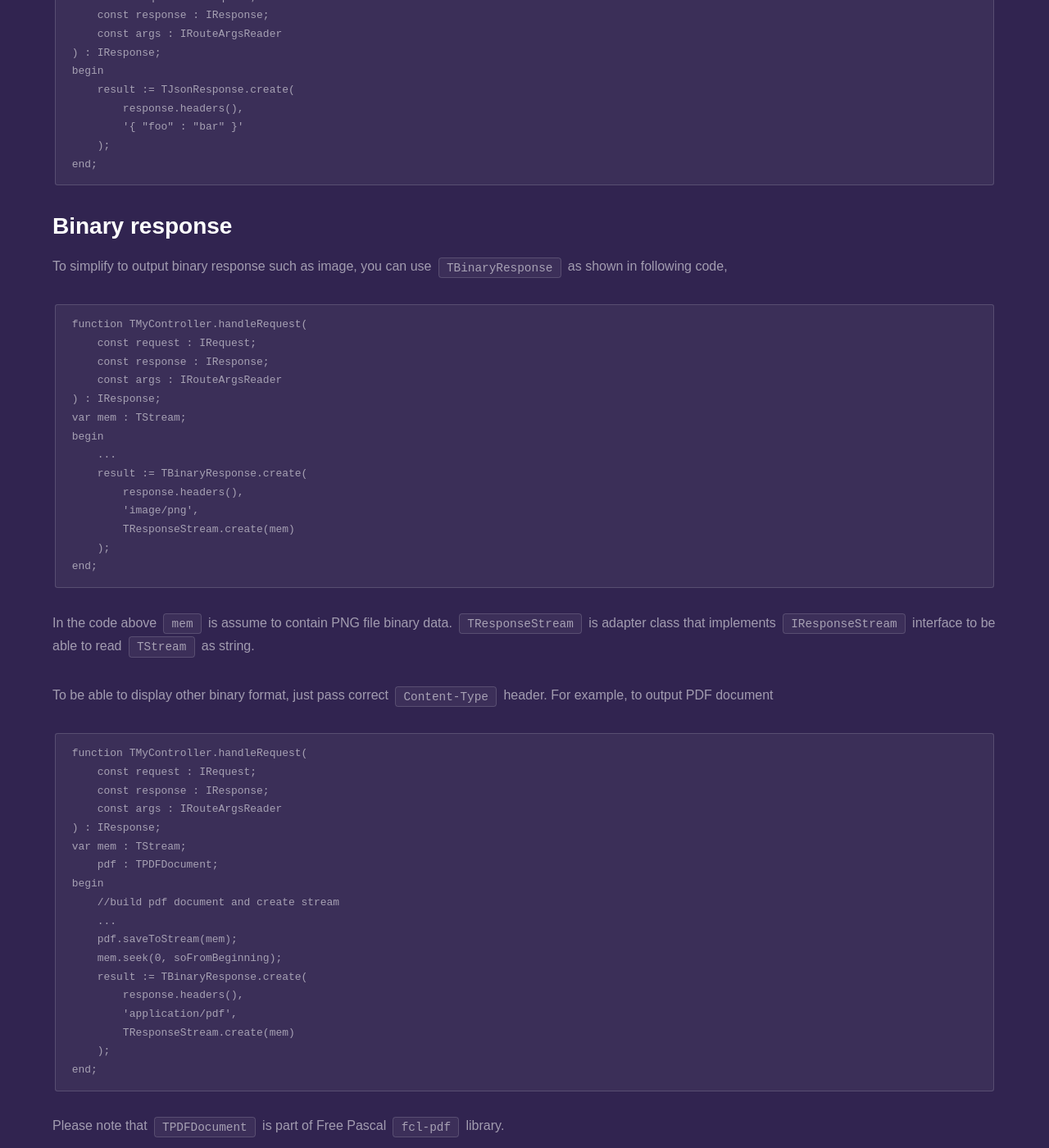
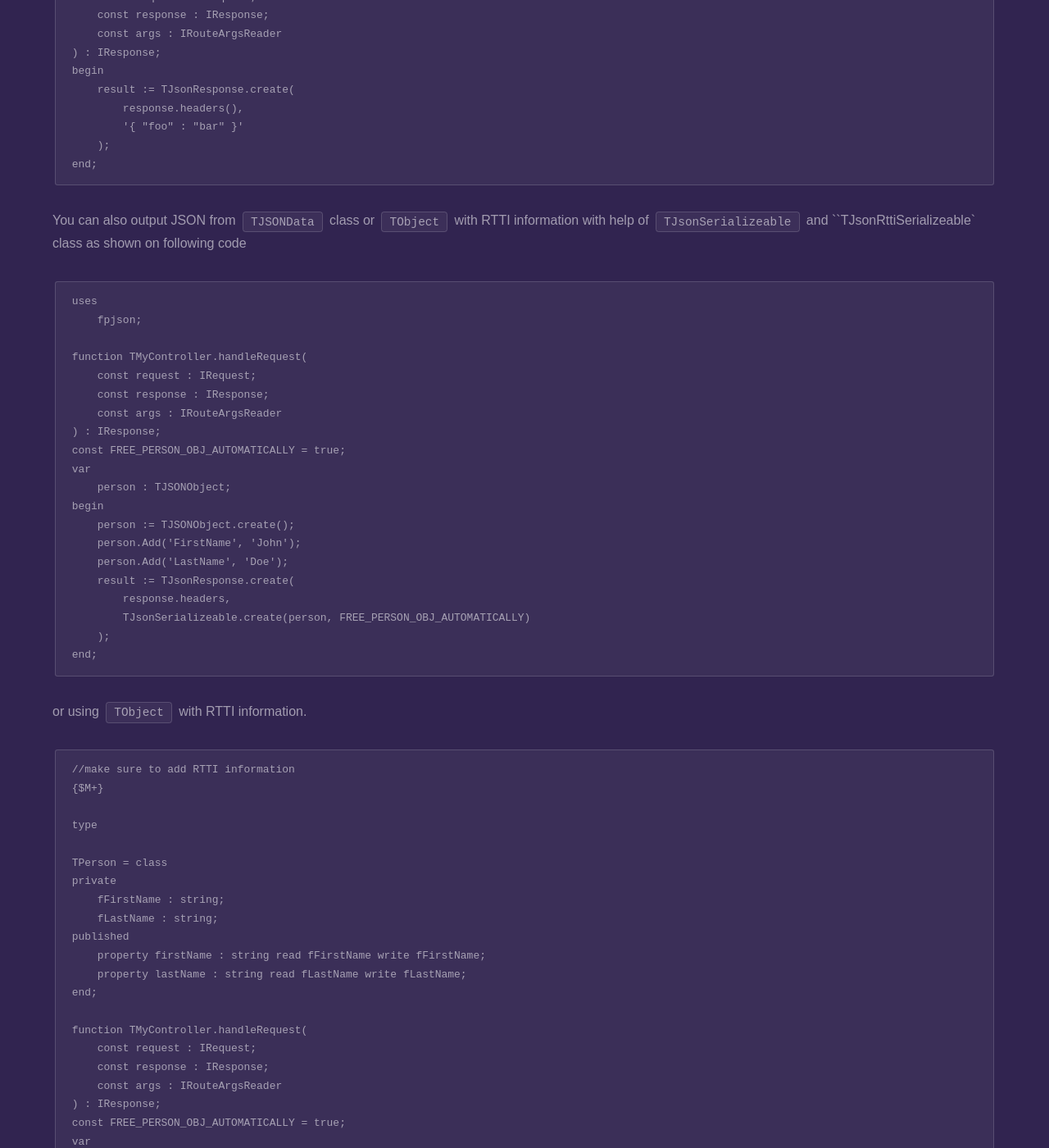
Before and after one commit to fanoframework/fanoframework.github.io, a Jekyll site: the page built from working-with-response/index.md, in a window 1280 px wide and 1400 px high, scrolled down 4138 px. Shown: the whole window at 82% size. Built offline with Jekyll 4.4.1, drawn with Linux system fonts in a browser that asks for light colours; our own code applies the rules of GitHub Pages for plain Markdown files; some of the changed text lies outside the part shown.

Commit message:
add information on json serializeable

````diff
--- a/working-with-response/index.md
+++ b/working-with-response/index.md
@@ -172,6 +172,65 @@ begin
     );
 end;
 ```
+You can also output JSON from `TJSONData` class or `TObject` with RTTI information with help of `TJsonSerializeable` and ``TJsonRttiSerializeable` class as shown on following code
+
+```
+uses
+    fpjson;
+
+function TMyController.handleRequest(
+    const request : IRequest;
+    const response : IResponse;
+    const args : IRouteArgsReader
+) : IResponse;
+const FREE_PERSON_OBJ_AUTOMATICALLY = true;
+var
+    person : TJSONObject;
+begin
+    person := TJSONObject.create();
+    person.Add('FirstName', 'John');
+    person.Add('LastName', 'Doe');
+    result := TJsonResponse.create(
+        response.headers,
+        TJsonSerializeable.create(person, FREE_PERSON_OBJ_AUTOMATICALLY)
+    );
+end;
+```
+
+or using `TObject` with RTTI information.
+```
+//make sure to add RTTI information
+{$M+}
+
+type
+
+TPerson = class
+private
+    fFirstName : string;
+    fLastName : string;
+published
+    property firstName : string read fFirstName write fFirstName;
+    property lastName : string read fLastName write fLastName;
+end;
+
+function TMyController.handleRequest(
+    const request : IRequest;
+    const response : IResponse;
+    const args : IRouteArgsReader
+) : IResponse;
+const FREE_PERSON_OBJ_AUTOMATICALLY = true;
+var
+    person : TPerson;
+begin
+    person := TPerson.create();
+    person.firstName := 'John';
+    person.lastName := 'Doe';
+    result := TJsonResponse.create(
+        response.headers,
+        TJsonRttiSerializeable.create(person, FREE_PERSON_OBJ_AUTOMATICALLY)
+    );
+end;
+```
 
 ## Binary response
 
````
